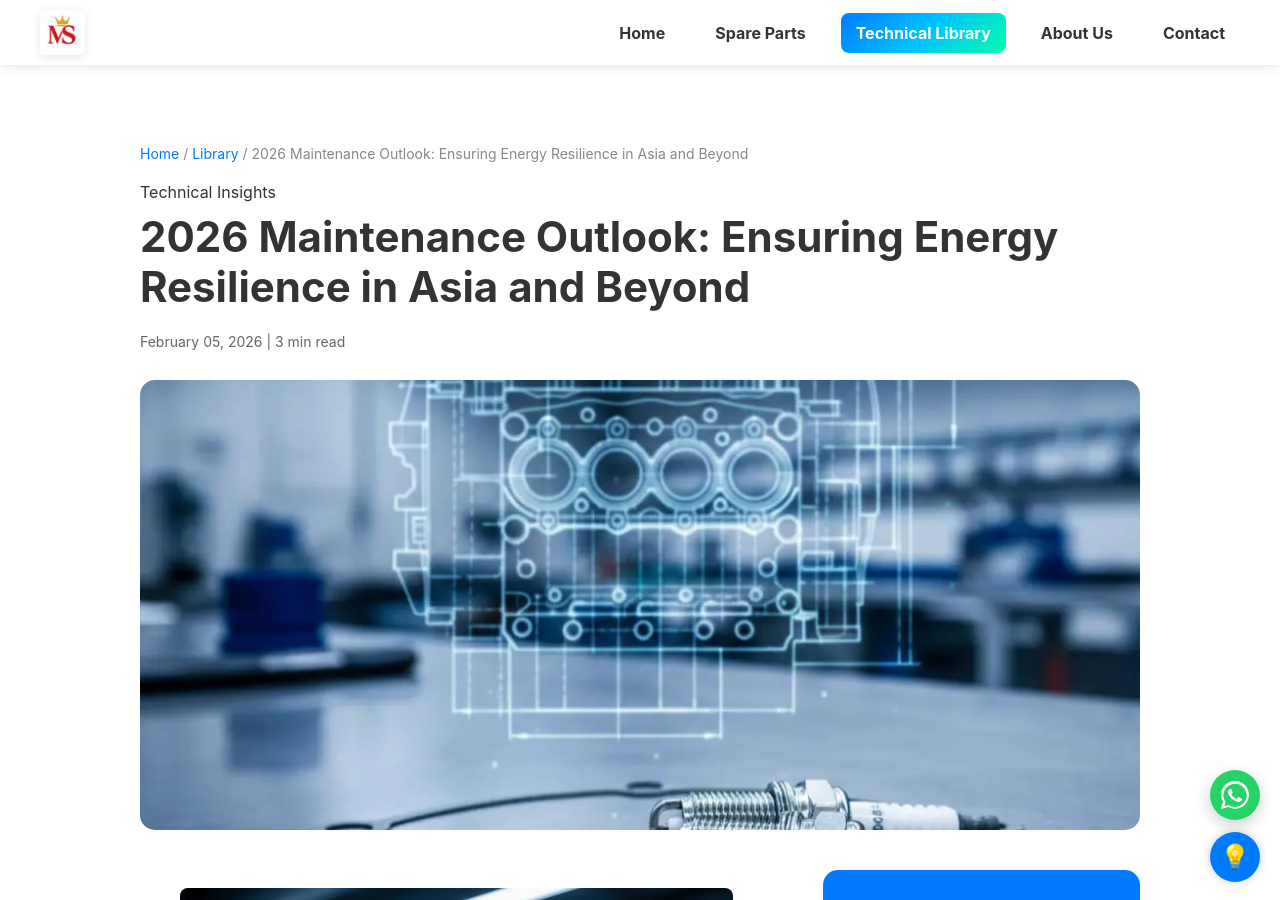
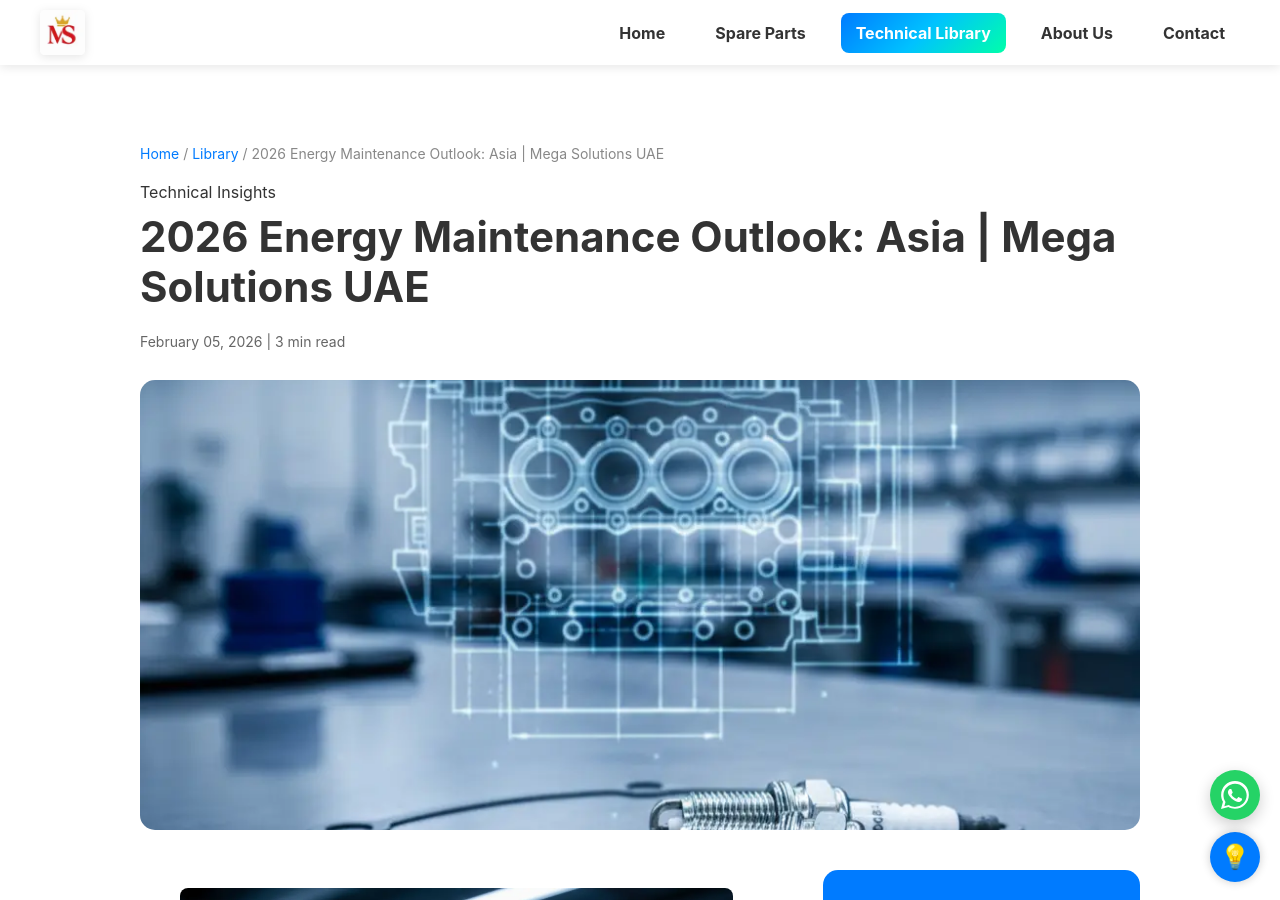
Before and after one commit to Khisal786/Mega-Solutions-UAE, a Jekyll site: the page built from _posts/2026-02-05-maintenance-outlook-asia.md, in a window 1280 px wide and 900 px high. Built offline with Jekyll 4.4.1, drawn with Linux system fonts in a browser that asks for light colours.

Commit message:
Update title and layout for maintenance outlook post

```diff
--- a/_posts/2026-02-05-maintenance-outlook-asia.md
+++ b/_posts/2026-02-05-maintenance-outlook-asia.md
@@ -1,6 +1,6 @@
 ---
 layout: post
-title: "2026 Maintenance Outlook: Ensuring Energy Resilience in Asia and Beyond"
+title: "2026 Energy Maintenance Outlook: Asia | Mega Solutions UAE"
 date: 2026-02-05
 image: /assets/images/blog/jenbacher-maintenance-2026.webp
 category: Technical Insights
```
